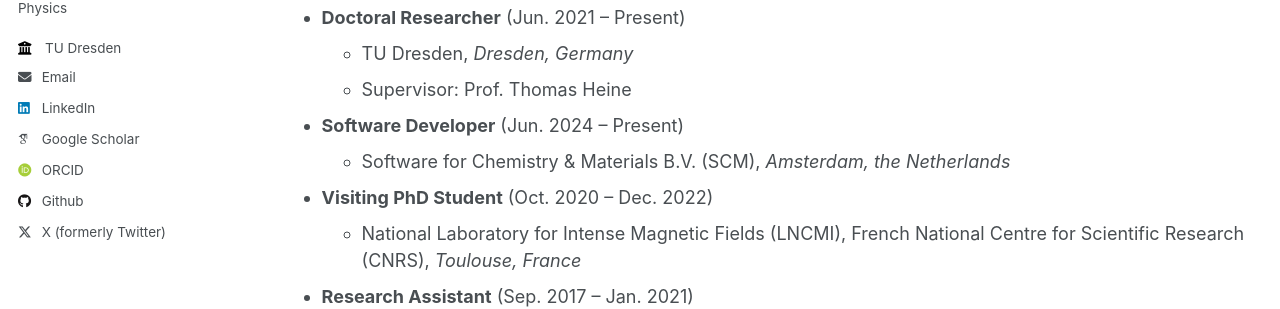
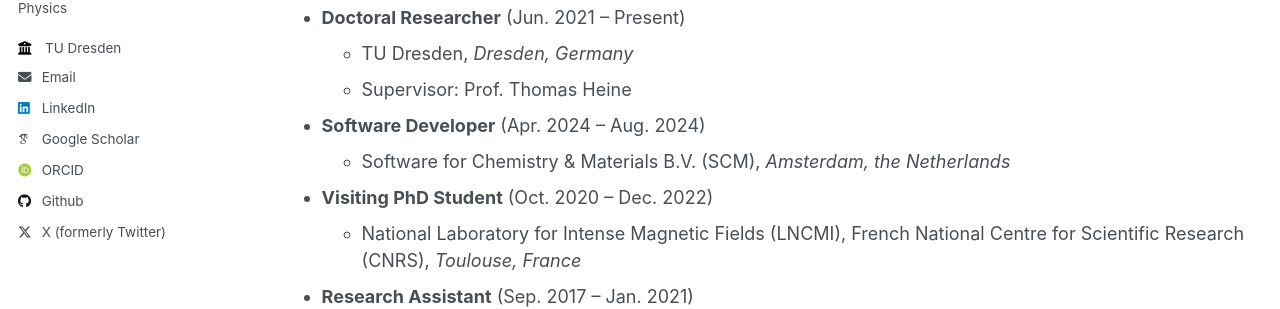
Before and after one commit to i-wli/i-wli.github.io, a Jekyll site: the page built from _pages/cv.md, in a window 1280 px wide and 900 px high. Shown: the part 365-674 px from the top of the window. Built offline with Jekyll 4.4.1, drawn with Linux system fonts in a browser that asks for light colours; some web fonts are replaced.

Commit message:
correct cv

```diff
--- a/_pages/cv.md
+++ b/_pages/cv.md
@@ -22,7 +22,7 @@ Experience
   * TU Dresden, _Dresden, Germany_
   * Supervisor: Prof. Thomas Heine
 
-* **Software Developer** (Jun. 2024 – Present)
+* **Software Developer** (Apr. 2024 – Aug. 2024)
   * Software for Chemistry & Materials B.V. (SCM), _Amsterdam, the Netherlands_
 
 * **Visiting PhD Student** (Oct. 2020 – Dec. 2022)
```
